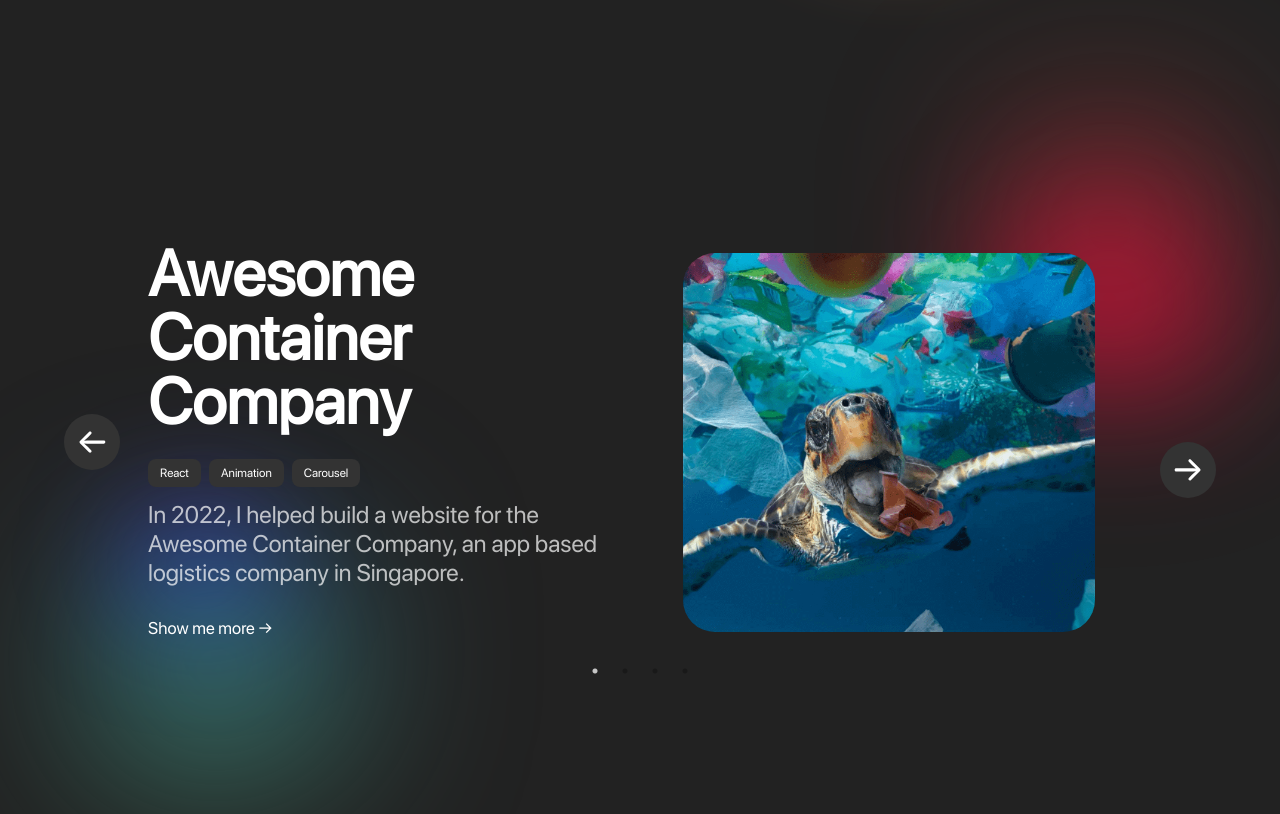
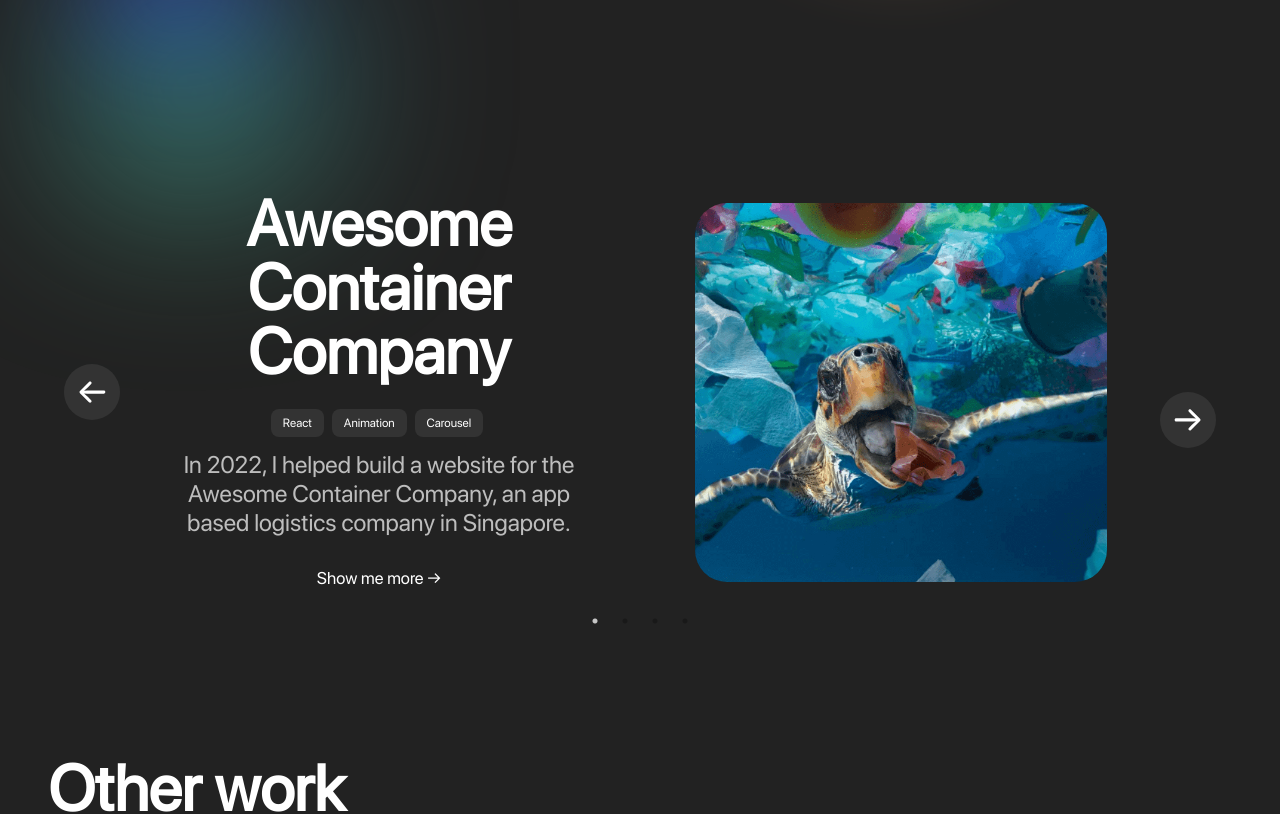
Before and after one commit to renitam/portfolio, a React (Create React App) app: page / in a window 1280 px wide. Shown: the part 620-1434 px from the top of the page. Built offline with nearby package versions, Linux system fonts and the light colour scheme.

Commit message:
Update carousel proportions for web rsponsiveness

```diff
--- a/src/components/styles/CarouselComponents.js
+++ b/src/components/styles/CarouselComponents.js
@@ -37,6 +37,21 @@ export const StyledSlider = styled(Slider)`
     }
   }
 
+  @media screen and (max-width: 1100px) {
+      .slick-arrow {
+        height: 40px;
+        width: 40px;
+      }
+
+      .slick-prev {
+        left: 0px;
+      }
+
+      .slick-next {
+        right: 0px;
+      }
+    }
+
   .slick-prev {
     position: absolute;
     left: -60px;
@@ -50,21 +65,9 @@ export const StyledSlider = styled(Slider)`
     position: absolute;
     right: -60px;
     transform: rotate(180deg);
+
     &:before {
       content: '';
-    }
-    &:hover {
-      background-image: url(${arrow});
-      background-color: #333333;
-      background-repeat: no-repeat;
-      background-position: center;
-      border-radius: 50%;
-      margin: 0;
-      height: 56px;
-      width: 56px;
-      opacity: 0.75;
-      transition: linear 0.25s opacity;
-      border: none;
     }
   }
 `;
@@ -73,8 +76,16 @@ export const CarouselSection = styled.section`
   max-width: 1184px;
   margin: 0 auto;
   display: flex;
-  position: relative;
-  padding: 100px 24px;
+  padding: 50px 24px;
+
+  @media (max-width: 1100px) {
+    align-items: center;
+    padding: 0 100px;
+  }
+
+  @media (max-width: 375px) {
+    padding: 0 56px;
+  }
 `;
 
 export const CarouselProject = styled.article`
@@ -83,24 +94,41 @@ export const CarouselProject = styled.article`
   justify-content: center;
   max-width: 1184px;
   cursor: pointer;
-  padding: 0 24px;
+  padding: 0;
   gap: 12px;
+
+  @media (max-width: 1100px) {
+    grid-template-columns: 1fr;
+    grid-template-rows: 1fr 1fr;
+    max-width: 412px;
+    width: 100%;
+    height: auto;
+    margin: auto;
+  }
 `;
 
 export const CarouselTextWrapper = styled.div`
   margin: 0 auto;
+  max-width: 412px;
   display: flex;
   flex-direction: column;
   align-self: center;
+  justify-content: center;
+  text-align: center;
 `;
 
 export const CarouselHeader = styled(Header)`
   letter-spacing: 0.0022em;
   cursor: pointer;
+
+  @media and screen (max-width: 375px) {
+    font-size: 24px;
+  }
 `;
 
 export const CarouselTagList = styled(TagList)`
   margin: 22px 0 10px;
+  justify-content: center;
 `;
 
 export const CarouselTagBubble = styled(TagBubble)`
@@ -127,16 +155,16 @@ export const CarouselText = styled(Text)`
 `;
 
 export const CarouselCalltoAction = styled(CalltoAction)`
-  margin: 29px 0 0;
+  margin: 29px auto 0;
 `;
 
 export const CarouselImage = styled.img`
   max-width: 412px;
   max-height: 379px;
+  width: 100%;
+  height: 100%;
   margin: 24px auto;
   object-fit: fill;
   background-repeat: no-repeat;
-  width: 100%;
-  height: 100%;
   border-radius: 32px;
 `;
```
